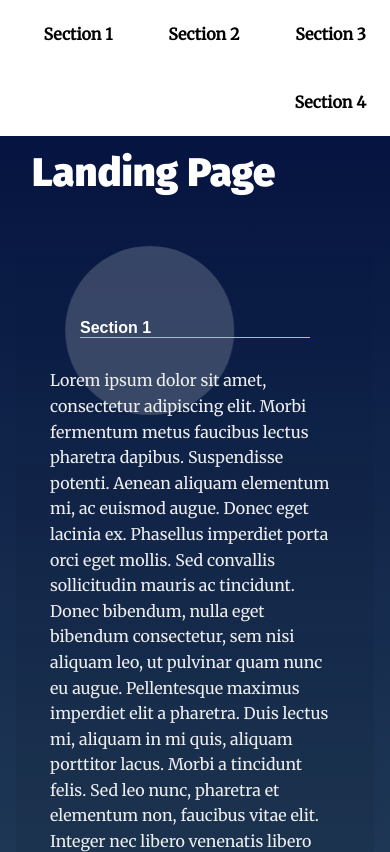
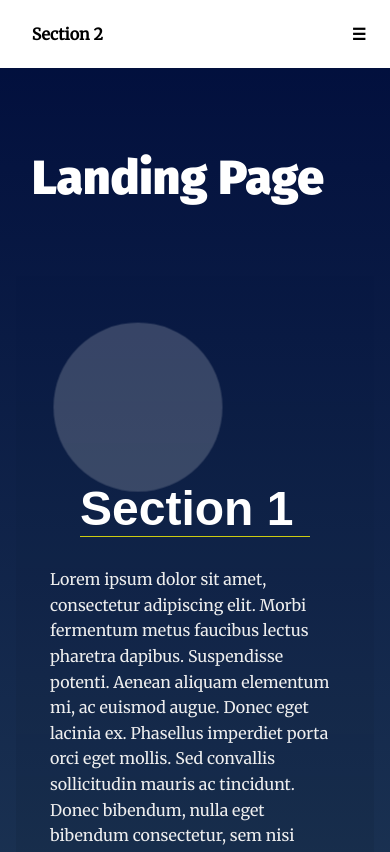
Before and after one commit to Mamdouhmekky123/Landing-Page-Project, a plain HTML site: page index.html in a window 390 px wide. Shown: the top 852 px of the page. Drawn offline with Linux system fonts and the light colour scheme.

Commit message:
new updates

```diff
--- a/css/styles.css
+++ b/css/styles.css
@@ -13,7 +13,7 @@
     scroll-behavior: smooth;          I can use this code for scrolling the page
 }*/
 /* ---- Base Rules ---- */
-*{
+* {
     padding: 0;
     margin: 0;
     list-style: none;
@@ -24,8 +24,8 @@
 
 
 body {
-    background: rgb(136,203,171);
-    background: linear-gradient(0deg, rgba(136,203,171,1) 0%, rgba(0,13,60,1) 100%);
+    background: rgb(136, 203, 171);
+    background: linear-gradient(0deg, rgba(136, 203, 171, 1) 0%, rgba(0, 13, 60, 1) 100%);
     margin: 0;
     font-family: 'Merriweather', serif;
     color: #fff;
@@ -42,7 +42,7 @@ h1 {
 
 }
 
-@media only screen and (min-width: 35em){
+@media only screen and (min-width: 35em) {
     h1 {
         font-size: 7em;
         margin: 4em 4rem 1em;
@@ -75,6 +75,7 @@ main {
 section {
     position: relative;
     min-height: 80vh;
+    padding-top: 5%;
 }
 
 
@@ -93,12 +94,17 @@ section {
 }
 
 .navbar__menu .menu__link {
-    display: inline-block;
+    display: block;
     padding: 1.5em;
     font-weight: bold;
     text-decoration: none;
     color: #000;
 }
+
+.navbar__menu .navbar_shrink {
+    display: none;
+}
+
 
 .navbar__menu .menu__link:hover {
     background-color: aqua;
@@ -107,11 +113,12 @@ section {
     transition: ease 0.3s all;
 }
 
-.active {
+.your-active-class {
     background-color: aqua;
-    border-radius: 10%;
+    border: 10%;
     transition: ease 0.3s all;
 }
+
 /* Header Styles */
 .page__header {
     background: #fff;
@@ -128,7 +135,7 @@ section {
     color: #fff;
 }
 
-.page__footer p{
+.page__footer p {
     color: #fff;
 }
 
@@ -140,11 +147,43 @@ section {
     text-align: left;
 }
 
-@media only screen and (min-width: 35em){
+@media only screen and (min-width: 35em) {
     .landing__container {
         max-width: 50em;
         padding: 4em;
     }
+}
+
+@media screen and (max-width: 700px) {
+    .navbar__menu li:not(:nth-child(2)) {
+        display: none;
+    }
+
+    .navbar__menu li {
+        text-align: left;
+        float: left;
+    }
+
+    .navbar__menu .responsive li {
+        display: inline;
+        text-align: left;
+        float: none;
+    }
+
+    .navbar__menu li.navbar_shrink {
+        position: absolute;
+        top: 0;
+        right: 0;
+        display: block;
+        float: right;
+    }
+
+}
+
+section:nth-of-type(even) .landing__container {
+    margin-right: 0;
+    margin-left: auto;
+    text-align: right;
 }
 
 section:nth-of-type(even) .landing__container {
@@ -170,8 +209,8 @@ section:nth-of-type(odd) .landing__container::before {
 
 section:nth-of-type(even) .landing__container::before {
     content: '';
-    background: rgb(255,255,255);
-    background: linear-gradient(0deg, rgba(255,255,255,.1) 0%, rgba(255,255,255,.2) 100%);
+    background: rgb(255, 255, 255);
+    background: linear-gradient(0deg, rgba(255, 255, 255, .1) 0%, rgba(255, 255, 255, .2) 100%);
     position: absolute;
     top: 3em;
     right: 3em;
@@ -185,8 +224,8 @@ section:nth-of-type(even) .landing__container::before {
 
 section:nth-of-type(3n) .landing__container::after {
     content: '';
-    background: rgb(255,255,255);
-    background: linear-gradient(0deg, rgba(255,255,255,.1) 0%, rgba(255,255,255,.2) 100%);
+    background: rgb(255, 255, 255);
+    background: linear-gradient(0deg, rgba(255, 255, 255, .1) 0%, rgba(255, 255, 255, .2) 100%);
     position: absolute;
     right: 0;
     bottom: 0;
@@ -200,8 +239,8 @@ section:nth-of-type(3n) .landing__container::after {
 
 section:nth-of-type(3n + 1) .landing__container::after {
     content: '';
-    background: rgb(255,255,255);
-    background: linear-gradient(0deg, rgba(255,255,255,.1) 0%, rgba(255,255,255,.2) 100%);
+    background: rgb(255, 255, 255);
+    background: linear-gradient(0deg, rgba(255, 255, 255, .1) 0%, rgba(255, 255, 255, .2) 100%);
     position: absolute;
     right: 20vw;
     bottom: -5em;
@@ -234,17 +273,15 @@ section.your-active-class .landing__container::after {
 
 /* Section Active Styles Keyframe Animations */
 @keyframes rotate {
-	from {
-		transform: rotate(0deg)
-		           translate(-1em)
-		           rotate(0deg);
-	}
-	to {
-		transform: rotate(360deg)
-		           translate(-1em)
-		           rotate(-360deg);
-	}
+    from {
+        transform: rotate(0deg) translate(-1em) rotate(0deg);
+    }
+
+    to {
+        transform: rotate(360deg) translate(-1em) rotate(-360deg);
+    }
 }
+
 /* On screens that are 992px or less, Tablets View*/
 @media screen and (max-width: 992px) {
     .main-hero {
@@ -258,13 +295,15 @@ section.your-active-class .landing__container::after {
         margin: 2em 1rem 1em;
 
     }
-    h2{
+
+    h2 {
         font-size: 3em;
         padding-top: 3em;
     }
+
     .landing__container {
         padding: 5em;
-        margin :30px;
+        margin: 30px;
 
     }
 
@@ -280,18 +319,20 @@ section.your-active-class .landing__container::after {
     h1 {
 
 
-        font-size: 2.5em;
+        font-size: 3em;
         margin: 1em 1rem 1em;
         padding-top: 65px;
     }
-    h2{
-        font-size: 1em;
+
+    h2 {
+        font-size: 3em;
         padding-top: 3em;
-        margin :30px;
+        margin: 30px;
     }
+
     .landing__container {
         padding: .25em;
-        margin :30px;
+        margin: 30px;
 
     }
 }
--- a/index.html
+++ b/index.html
@@ -1,14 +1,17 @@
-<!DOCTYPE >
+<!DOCTYPE>
 <html lang="en">
+
 <head>
   <meta charset="UTF-8">
   <meta name="viewport" content="width=device-width, initial-scale=1.0">
   <meta http-equiv="X-UA-Compatible" content="ie=edge">
   <title>Manipulating the DOM</title>
   <!-- Load Google Fonts -->
-  <link href="https://fonts.googleapis.com/css?family=Fira+Sans:900|Merriweather&display=swap" rel="stylesheet">  <!-- Load Styles -->
+  <link href="https://fonts.googleapis.com/css?family=Fira+Sans:900|Merriweather&display=swap" rel="stylesheet">
+  <!-- Load Styles -->
   <link href="css/styles.css" rel="stylesheet">
 </head>
+
 <body>
   <!-- HTML Follows BEM naming conventions
   IDs are only used for sections to connect menu achors to sections -->
@@ -16,6 +19,7 @@
     <nav class="navbar__menu">
       <!-- Navigation starts as empty UL that will be populated with JS -->
       <ul id="navbar__list"></ul>
+      <li class="navbar_shrink"><a href="#" class="menu__link">&#9776;</a></li>
     </nav>
   </header>
   <main>
@@ -29,34 +33,66 @@
     <section id="section1" data-nav="Section 1" class="your-active-class">
       <div class="landing__container">
         <h2>Section 1</h2>
-        <p>Lorem ipsum dolor sit amet, consectetur adipiscing elit. Morbi fermentum metus faucibus lectus pharetra dapibus. Suspendisse potenti. Aenean aliquam elementum mi, ac euismod augue. Donec eget lacinia ex. Phasellus imperdiet porta orci eget mollis. Sed convallis sollicitudin mauris ac tincidunt. Donec bibendum, nulla eget bibendum consectetur, sem nisi aliquam leo, ut pulvinar quam nunc eu augue. Pellentesque maximus imperdiet elit a pharetra. Duis lectus mi, aliquam in mi quis, aliquam porttitor lacus. Morbi a tincidunt felis. Sed leo nunc, pharetra et elementum non, faucibus vitae elit. Integer nec libero venenatis libero ultricies molestie semper in tellus. Sed congue et odio sed euismod.</p>
+        <p>Lorem ipsum dolor sit amet, consectetur adipiscing elit. Morbi fermentum metus faucibus lectus pharetra
+          dapibus. Suspendisse potenti. Aenean aliquam elementum mi, ac euismod augue. Donec eget lacinia ex. Phasellus
+          imperdiet porta orci eget mollis. Sed convallis sollicitudin mauris ac tincidunt. Donec bibendum, nulla eget
+          bibendum consectetur, sem nisi aliquam leo, ut pulvinar quam nunc eu augue. Pellentesque maximus imperdiet
+          elit a pharetra. Duis lectus mi, aliquam in mi quis, aliquam porttitor lacus. Morbi a tincidunt felis. Sed leo
+          nunc, pharetra et elementum non, faucibus vitae elit. Integer nec libero venenatis libero ultricies molestie
+          semper in tellus. Sed congue et odio sed euismod.</p>
 
-        <p>Aliquam a convallis justo. Vivamus venenatis, erat eget pulvinar gravida, ipsum lacus aliquet velit, vel luctus diam ipsum a diam. Cras eu tincidunt arcu, vitae rhoncus purus. Vestibulum fermentum consectetur porttitor. Suspendisse imperdiet porttitor tortor, eget elementum tortor mollis non.</p>
+        <p>Aliquam a convallis justo. Vivamus venenatis, erat eget pulvinar gravida, ipsum lacus aliquet velit, vel
+          luctus diam ipsum a diam. Cras eu tincidunt arcu, vitae rhoncus purus. Vestibulum fermentum consectetur
+          porttitor. Suspendisse imperdiet porttitor tortor, eget elementum tortor mollis non.</p>
       </div>
     </section>
     <section id="section2" data-nav="Section 2">
       <div class="landing__container">
         <h2>Section 2</h2>
-        <p>Lorem ipsum dolor sit amet, consectetur adipiscing elit. Morbi fermentum metus faucibus lectus pharetra dapibus. Suspendisse potenti. Aenean aliquam elementum mi, ac euismod augue. Donec eget lacinia ex. Phasellus imperdiet porta orci eget mollis. Sed convallis sollicitudin mauris ac tincidunt. Donec bibendum, nulla eget bibendum consectetur, sem nisi aliquam leo, ut pulvinar quam nunc eu augue. Pellentesque maximus imperdiet elit a pharetra. Duis lectus mi, aliquam in mi quis, aliquam porttitor lacus. Morbi a tincidunt felis. Sed leo nunc, pharetra et elementum non, faucibus vitae elit. Integer nec libero venenatis libero ultricies molestie semper in tellus. Sed congue et odio sed euismod.</p>
+        <p>Lorem ipsum dolor sit amet, consectetur adipiscing elit. Morbi fermentum metus faucibus lectus pharetra
+          dapibus. Suspendisse potenti. Aenean aliquam elementum mi, ac euismod augue. Donec eget lacinia ex. Phasellus
+          imperdiet porta orci eget mollis. Sed convallis sollicitudin mauris ac tincidunt. Donec bibendum, nulla eget
+          bibendum consectetur, sem nisi aliquam leo, ut pulvinar quam nunc eu augue. Pellentesque maximus imperdiet
+          elit a pharetra. Duis lectus mi, aliquam in mi quis, aliquam porttitor lacus. Morbi a tincidunt felis. Sed leo
+          nunc, pharetra et elementum non, faucibus vitae elit. Integer nec libero venenatis libero ultricies molestie
+          semper in tellus. Sed congue et odio sed euismod.</p>
 
-        <p>Aliquam a convallis justo. Vivamus venenatis, erat eget pulvinar gravida, ipsum lacus aliquet velit, vel luctus diam ipsum a diam. Cras eu tincidunt arcu, vitae rhoncus purus. Vestibulum fermentum consectetur porttitor. Suspendisse imperdiet porttitor tortor, eget elementum tortor mollis non.</p>
+        <p>Aliquam a convallis justo. Vivamus venenatis, erat eget pulvinar gravida, ipsum lacus aliquet velit, vel
+          luctus diam ipsum a diam. Cras eu tincidunt arcu, vitae rhoncus purus. Vestibulum fermentum consectetur
+          porttitor. Suspendisse imperdiet porttitor tortor, eget elementum tortor mollis non.</p>
       </div>
     </section>
     <section id="section3" data-nav="Section 3">
       <div class="landing__container">
         <h2>Section 3</h2>
-        <p>Lorem ipsum dolor sit amet, consectetur adipiscing elit. Morbi fermentum metus faucibus lectus pharetra dapibus. Suspendisse potenti. Aenean aliquam elementum mi, ac euismod augue. Donec eget lacinia ex. Phasellus imperdiet porta orci eget mollis. Sed convallis sollicitudin mauris ac tincidunt. Donec bibendum, nulla eget bibendum consectetur, sem nisi aliquam leo, ut pulvinar quam nunc eu augue. Pellentesque maximus imperdiet elit a pharetra. Duis lectus mi, aliquam in mi quis, aliquam porttitor lacus. Morbi a tincidunt felis. Sed leo nunc, pharetra et elementum non, faucibus vitae elit. Integer nec libero venenatis libero ultricies molestie semper in tellus. Sed congue et odio sed euismod.</p>
+        <p>Lorem ipsum dolor sit amet, consectetur adipiscing elit. Morbi fermentum metus faucibus lectus pharetra
+          dapibus. Suspendisse potenti. Aenean aliquam elementum mi, ac euismod augue. Donec eget lacinia ex. Phasellus
+          imperdiet porta orci eget mollis. Sed convallis sollicitudin mauris ac tincidunt. Donec bibendum, nulla eget
+          bibendum consectetur, sem nisi aliquam leo, ut pulvinar quam nunc eu augue. Pellentesque maximus imperdiet
+          elit a pharetra. Duis lectus mi, aliquam in mi quis, aliquam porttitor lacus. Morbi a tincidunt felis. Sed leo
+          nunc, pharetra et elementum non, faucibus vitae elit. Integer nec libero venenatis libero ultricies molestie
+          semper in tellus. Sed congue et odio sed euismod.</p>
 
-        <p>Aliquam a convallis justo. Vivamus venenatis, erat eget pulvinar gravida, ipsum lacus aliquet velit, vel luctus diam ipsum a diam. Cras eu tincidunt arcu, vitae rhoncus purus. Vestibulum fermentum consectetur porttitor. Suspendisse imperdiet porttitor tortor, eget elementum tortor mollis non.</p>
+        <p>Aliquam a convallis justo. Vivamus venenatis, erat eget pulvinar gravida, ipsum lacus aliquet velit, vel
+          luctus diam ipsum a diam. Cras eu tincidunt arcu, vitae rhoncus purus. Vestibulum fermentum consectetur
+          porttitor. Suspendisse imperdiet porttitor tortor, eget elementum tortor mollis non.</p>
       </div>
     </section>
     </section>
     <section id="section4" data-nav="Section 4">
       <div class="landing__container">
         <h2>Section 4</h2>
-    <p>Lorem ipsum dolor sit amet, consectetur adipiscing elit. Morbi fermentum metus faucibus lectus pharetra dapibus. Suspendisse potenti. Aenean aliquam elementum mi, ac euismod augue. Donec eget lacinia ex. Phasellus imperdiet porta orci eget mollis. Sed convallis sollicitudin mauris ac tincidunt. Donec bibendum, nulla eget bibendum consectetur, sem nisi aliquam leo, ut pulvinar quam nunc eu augue. Pellentesque maximus imperdiet elit a pharetra. Duis lectus mi, aliquam in mi quis, aliquam porttitor lacus. Morbi a tincidunt felis. Sed leo nunc, pharetra et elementum non, faucibus vitae elit. Integer nec libero venenatis libero ultricies molestie semper in tellus. Sed congue et odio sed euismod.</p>
+        <p>Lorem ipsum dolor sit amet, consectetur adipiscing elit. Morbi fermentum metus faucibus lectus pharetra
+          dapibus. Suspendisse potenti. Aenean aliquam elementum mi, ac euismod augue. Donec eget lacinia ex. Phasellus
+          imperdiet porta orci eget mollis. Sed convallis sollicitudin mauris ac tincidunt. Donec bibendum, nulla eget
+          bibendum consectetur, sem nisi aliquam leo, ut pulvinar quam nunc eu augue. Pellentesque maximus imperdiet
+          elit a pharetra. Duis lectus mi, aliquam in mi quis, aliquam porttitor lacus. Morbi a tincidunt felis. Sed leo
+          nunc, pharetra et elementum non, faucibus vitae elit. Integer nec libero venenatis libero ultricies molestie
+          semper in tellus. Sed congue et odio sed euismod.</p>
 
-    <p>Aliquam a convallis justo. Vivamus venenatis, erat eget pulvinar gravida, ipsum lacus aliquet velit, vel luctus diam ipsum a diam. Cras eu tincidunt arcu, vitae rhoncus purus. Vestibulum fermentum consectetur porttitor. Suspendisse imperdiet porttitor tortor, eget elementum tortor mollis non.</p>
+        <p>Aliquam a convallis justo. Vivamus venenatis, erat eget pulvinar gravida, ipsum lacus aliquet velit, vel
+          luctus diam ipsum a diam. Cras eu tincidunt arcu, vitae rhoncus purus. Vestibulum fermentum consectetur
+          porttitor. Suspendisse imperdiet porttitor tortor, eget elementum tortor mollis non.</p>
       </div>
     </section>
   </main>
@@ -65,4 +101,5 @@
   </footer>
   <script src="js/app.js"></script>
 </body>
+
 </html>
--- a/js/app.js
+++ b/js/app.js
@@ -26,26 +26,26 @@
 const nav = document.getElementById('navbar__list');
 // sections global var
 const sec = document.querySelectorAll('section');
-
-
+//style bar for shrinking
+const shrinkIcon = document.querySelector(".navbar_shrink");
 
 /**
  * End Global Variables
  * Start Helper Functions
  *
 */
-function navegationBuilder  ()  {
+function navegationBuilder() {
 
   nav.innerHTML = "";
   // looping all over the sections
-   for(section of sec) {
+  for (section of sec) {
 
     const sectionID = section.id;
     const sectionDataNav = section.dataset.nav;  //I wanted to call custom  attribute called (nav)
 
     const items = document.createElement('li');
 
-      items.innerHTML=`<a class="menu__link" data-nav="${sectionID}" href="#${sectionID}">${sectionDataNav}</a>`;
+    items.innerHTML = `<a class="menu__link" data-nav="${sectionID}" href="#${sectionID}">${sectionDataNav}</a>`;
 
     nav.appendChild(items);
 
@@ -69,40 +69,67 @@ navegationBuilder();
 
 // Add class 'active' to section when near top of viewport
 
-
+/*
 //Activat the section which is viewed
-function viewActiveSection (part) {
+function viewActiveSection(part) {
   return part.getBoundingClientRect().top;
 };
-
+*/
 
 
 //implementating the actual function
 
+//position >= section.offsetTop && position <= (section.offsetTop + section.offsetHeight)
 
+function addAndRemoveActiveClass() {
+  const navItems = document.querySelectorAll('#navbar__list a');
+  navItems.forEach(item => {
 
-function addAndRemoveActiveClass  () {
-    const navItems = document.querySelectorAll('#navbar__list a');
-    navItems.forEach(item =>{
+    if (!item.hash) return;
 
-      if (! item.hash) return;
+    let section = document.querySelector(item.hash);
 
-      let  section=document.querySelector(item.hash);
+    let position = window.scrollY;
 
-      let position= window.scrollY+150;
+    if (position >= section.offsetTop - (section.offsetHeight * .35) &&
+      position <
+      section.offsetTop + section.offsetHeight - (section.offsetHeight * .35)) {
+      item.classList.add('your-active-class');
+    }
+    else {
+      item.classList.remove('your-active-class');
+    }
 
-      if (position>= section.offsetTop && position <= (section.offsetTop + section.offsetHeight))
-      {
-        item.classList.add('active');
+  }),
+    navItems.forEach(item => {
+
+      if (!item.hash) return;
+
+      let section = document.querySelector(item.hash);
+
+      let position = window.scrollY;
+
+      if (position >= section.offsetTop - (section.offsetHeight * .35) &&
+        position <
+        section.offsetTop + section.offsetHeight - (section.offsetHeight * .35)) {
+        section.classList.add('your-active-class');
       }
-      else
-      {
-        item.classList.remove('active');
+      else {
+        section.classList.remove('your-active-class');
       }
-    })
 
-};window.addEventListener('load' ,addAndRemoveActiveClass);
-window.addEventListener('scroll' ,addAndRemoveActiveClass);
+    }
+    )
+
+};
+
+shrinkIcon.addEventListener("click", function shrink(part) {
+  nav.classList.toggle("responsive");
+  part.preventDefault();
+});
+
+window.addEventListener('load', addAndRemoveActiveClass);
+window.addEventListener('scroll', addAndRemoveActiveClass);
 
 /**
  * End Main Functions
```
Lines whose indentation alone changed are shown as unchanged.
